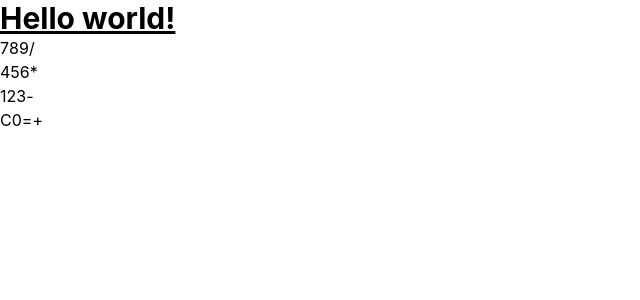
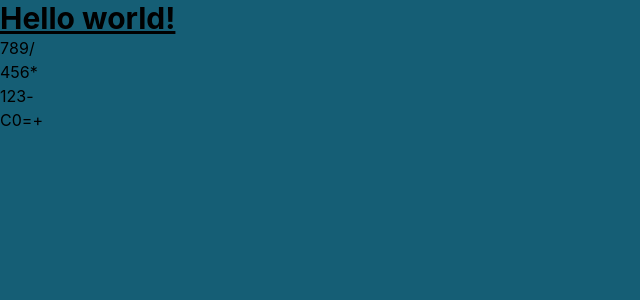
Before and after one commit to ramonrodgal/calculator, a React (Create React App) app: page / in a window 1280 px wide. Shown: the top 300 px of the page, without its empty margins (0-640 px from the left). Built offline with nearby package versions, Linux system fonts and the light colour scheme.

Commit message:
Add background color to body

```diff
--- a/src/index.css
+++ b/src/index.css
@@ -9,6 +9,7 @@ body {
     sans-serif;
   -webkit-font-smoothing: antialiased;
   -moz-osx-font-smoothing: grayscale;
+  background-color: rgb(21 94 117);
 }
 
 code {
```
